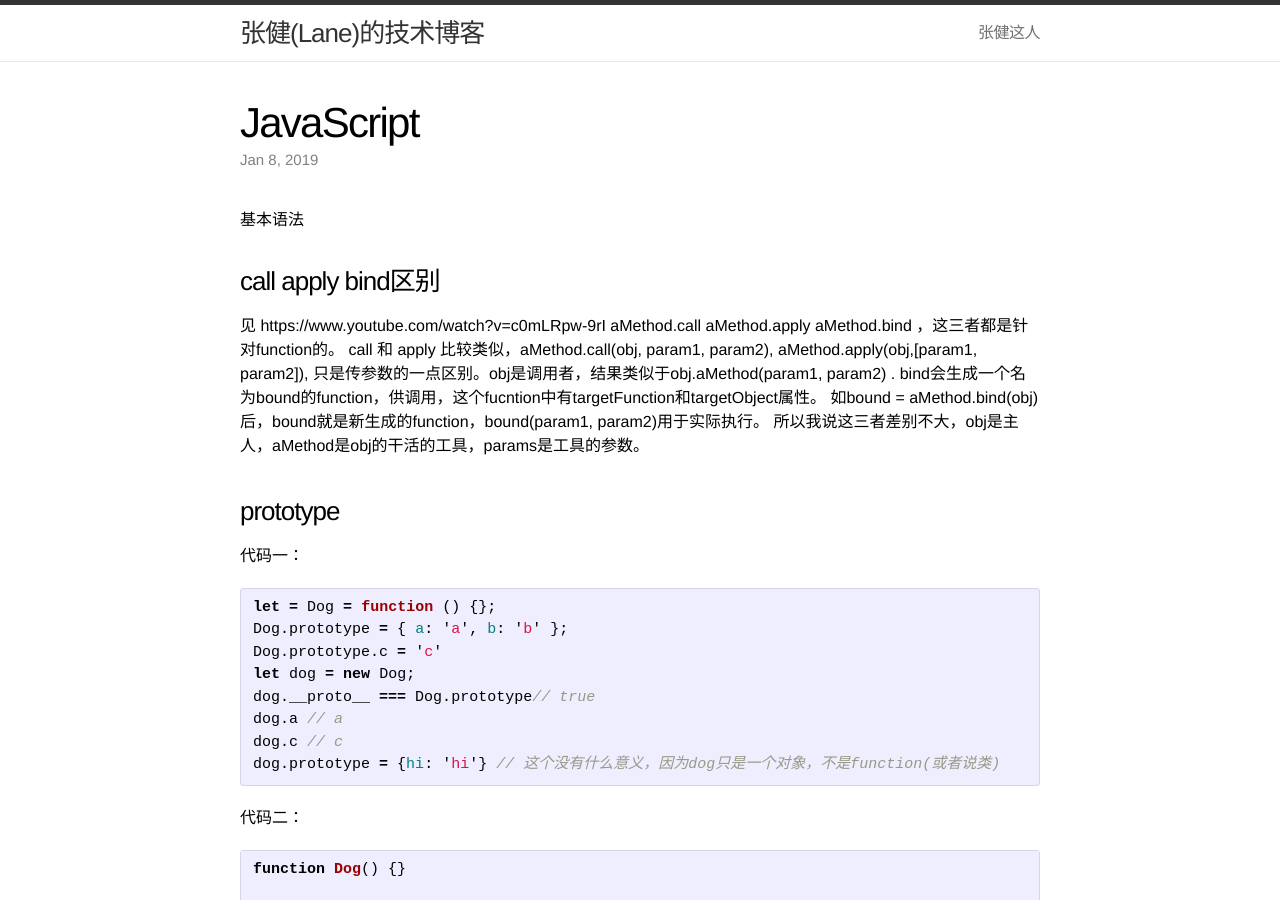
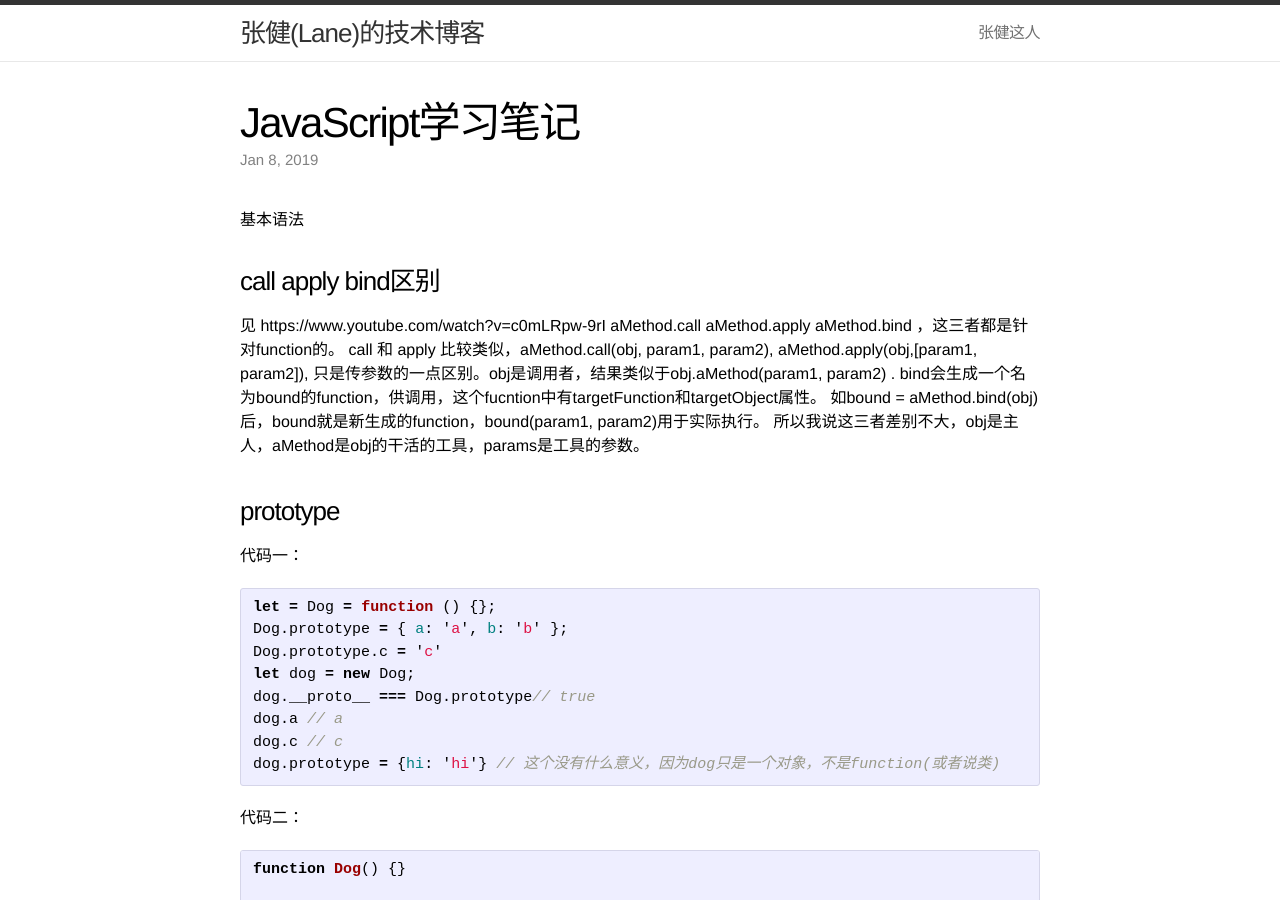
Before and after one commit to gazeldx/gazeldx.github.io, a Jekyll site: the page built from _posts/2019-01-08-JavaScript学习笔记.markdown, in a window 1280 px wide and 900 px high. Built offline with Jekyll 4.4.1, drawn with Linux system fonts in a browser that asks for light colours.

Commit message:
tune format

```diff
--- a/_posts/2016-07-14-postgresql-rails-partitioning.markdown
+++ b/_posts/2016-07-14-postgresql-rails-partitioning.markdown
@@ -6,11 +6,15 @@ categories: Ruby
 ---
 
 https://www.postgresql.org/docs/9.5/static/ddl-inherit.html 表继承
+
 https://www.postgresql.org/docs/9.5/static/ddl-partitioning.html 分表技术
+
 https://github.com/fiksu/partitioned Rails中实现PostgreSQL分表技术的gem
+
 https://www.postgresql.org/docs/9.1/static/ddl-schemas.html Schema
 
 用PostgreSQL的表继承, 主表customers只定义表的结构, 不存储任何数据。分表继承主表customers, 一个分表只存储该企业的customers。分表命名为: p60382。
+
 分表在schema employees_partitions中, 其它PostgreSQL表在public schema中, 更方便管理, 不会出现表太多使得用pgadmin等工具不方便找表的问题。
 
 Ensure that the constraint_exclusion configuration parameter is not disabled in postgresql.conf. If it is, queries will not be optimized as desired.
--- a/_posts/2016-10-07-VueJS.markdown
+++ b/_posts/2016-10-07-VueJS.markdown
@@ -6,6 +6,7 @@ categories: JavaScript
 ---
 
 https://scotch.io/tutorials/build-a-single-page-time-tracking-app-with-vue-js-introduction
+
 https://scotch.io/tutorials/build-a-single-page-time-tracking-app-with-vue-js-part-ii
 
 http://www.quirksmode.org/js/cookies.html
--- a/_posts/2019-01-08-JavaScript学习笔记.markdown
+++ b/_posts/2019-01-08-JavaScript学习笔记.markdown
@@ -1,6 +1,6 @@
 ---
 layout: post
-title:  "JavaScript"
+title:  "JavaScript学习笔记"
 date:   2019-01-08 10:26:24
 categories: gitLab
 ---
```
